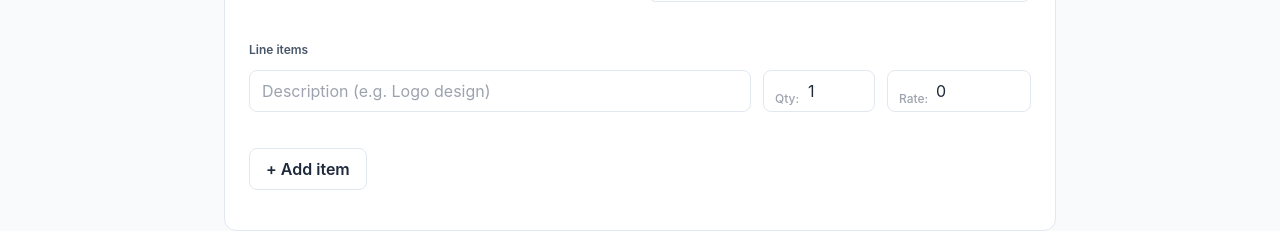
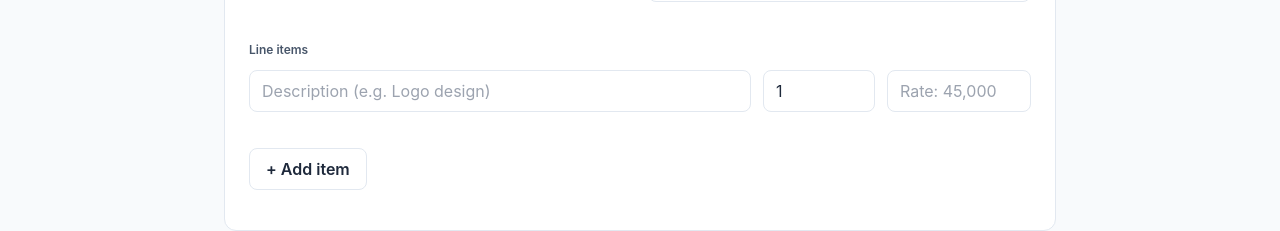
Before and after one commit to zar-e-noor/GigDesk, a Next.js app: page /dashboard/invoices/new in a window 1280 px wide. Shown: the part 280-511 px from the top of the page. Built offline with nearby package versions, Linux system fonts and the light colour scheme; no server answers.

Commit message:
Update page.tsx

```diff
--- a/src/app/dashboard/invoices/new/page.tsx
+++ b/src/app/dashboard/invoices/new/page.tsx
@@ -172,28 +172,24 @@ export default function NewInvoicePage() {
                     className="mb-0"
                   />
                 </div>
-                <div className="w-28 relative">
-  <span className="absolute left-3 top-1/2 -translate-y-1/2 text-xs text-gray-400 font-medium z-10 pointer-events-none">
-    Qty:
-  </span>
+                <div className="w-28">
   <Input
     type="number"
-    value={item.quantity}
-    onChange={(e) => updateItem(index, 'quantity', parseInt(e.target.value) || 1)}
-    className="mb-0 pl-11"
+    value={item.quantity || ''}
+    onChange={(e) => updateItem(index, 'quantity', e.target.value === '' ? '' : parseInt(e.target.value))}
+    placeholder="Qty: 1"
+    className="mb-0"
     min="1"
   />
 </div>
 
-<div className="w-36 relative">
-  <span className="absolute left-3 top-1/2 -translate-y-1/2 text-xs text-gray-400 font-medium z-10 pointer-events-none">
-    Rate:
-  </span>
+<div className="w-36">
   <Input
     type="number"
-    value={item.rate}
-    onChange={(e) => updateItem(index, 'rate', parseFloat(e.target.value) || 0)}
-    className="mb-0 pl-12"
+    value={item.rate || ''}
+    onChange={(e) => updateItem(index, 'rate', e.target.value === '' ? '' : parseFloat(e.target.value))}
+    placeholder="Rate: 45,000"
+    className="mb-0"
     min="0"
   />
 </div>
```
